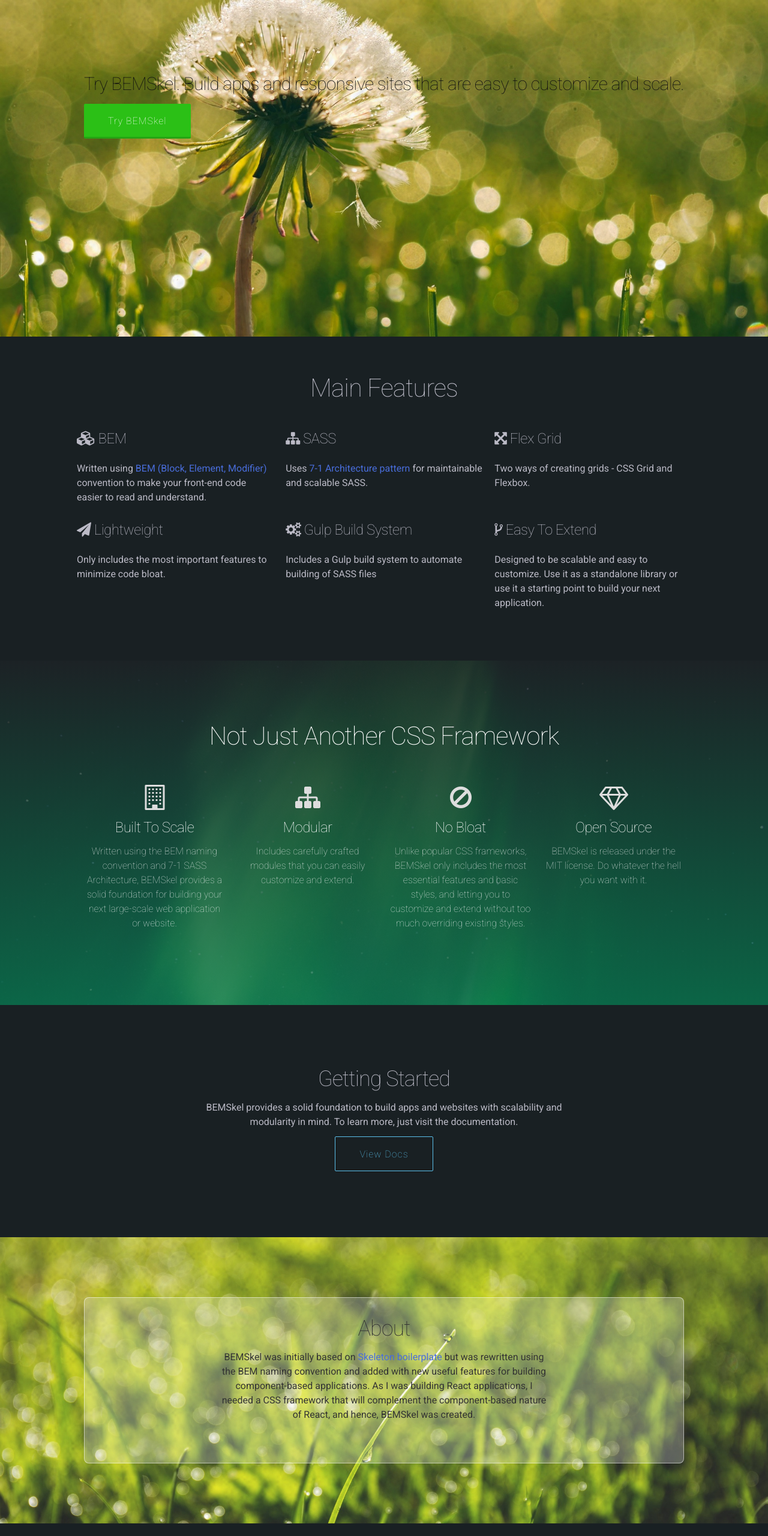
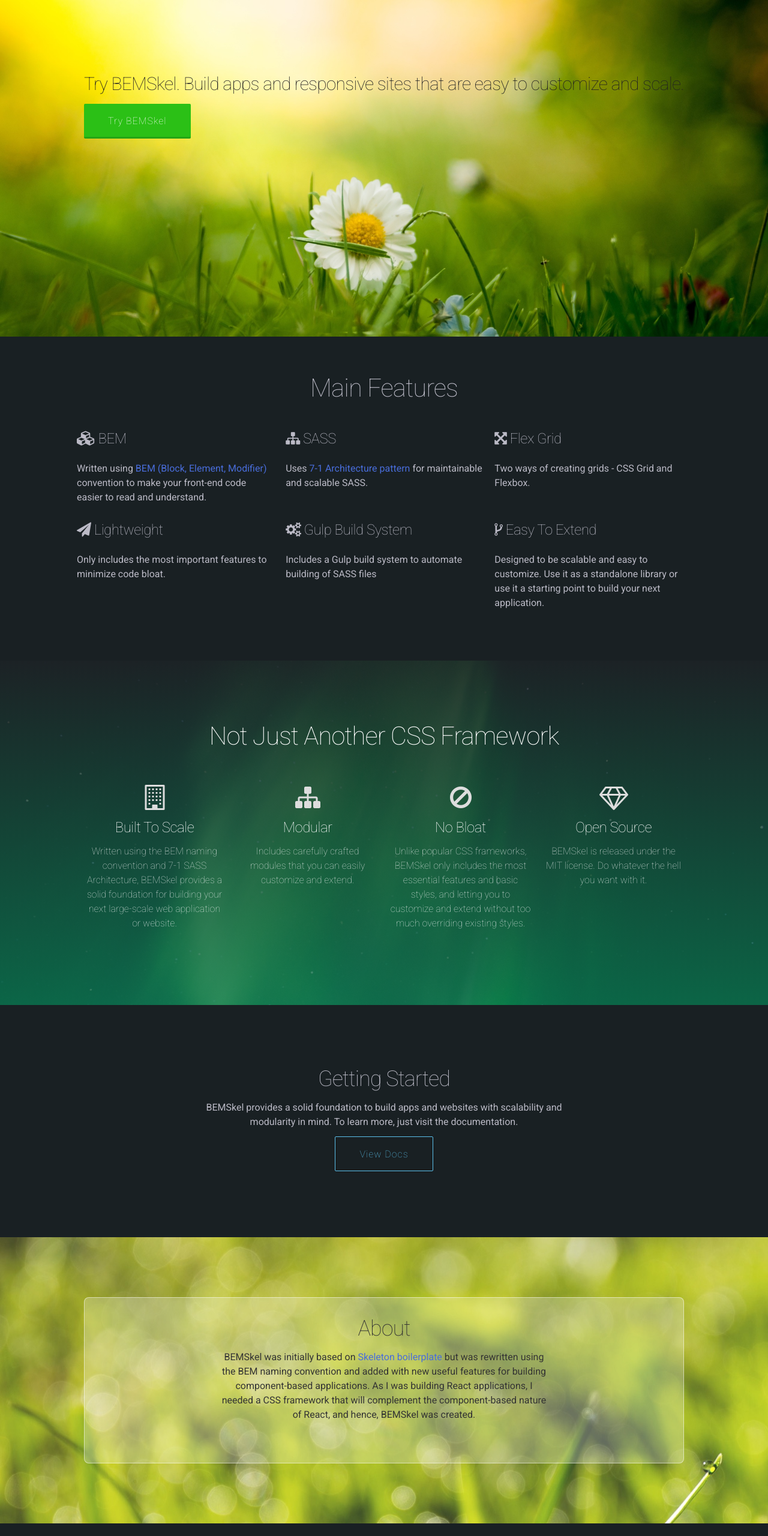
Before and after one commit to karloespiritu/bemskel, a website: page docs/examples/landing/index.html in a window 1280 px wide. Shown: the top 2560 px of the page at 60% size. Drawn offline with Linux system fonts and the light colour scheme.

Commit message:
updade landing sample cover image

```diff
--- a/docs/examples/landing/css/custom.css
+++ b/docs/examples/landing/css/custom.css
@@ -7,9 +7,9 @@
 }
 
 .list-inline > li {
-    display: inline-block;
-    padding-right: 5px;
-    padding-left: 5px;
+  display: inline-block;
+  padding-right: 5px;
+  padding-left: 5px;
 }
 
 /* Sections */
@@ -25,16 +25,14 @@
 
 /* Hero */
 .hero {
-  background-image: url("../images/overlay.png"), url("../images/dandelion.jpg");
-  background-size: auto, cover;
-  /*background-attachment: fixed;*/
-  background-position: top left, center center;
-  background-repeat: repeat, no-repeat;
+  background-image: url("../images/bokeh.jpg");
+  background-size: cover;
+  background-position: top left;
+  background-repeat: no-repeat;
   webkit-background-size: cover;
   -moz-background-size: cover;
   -o-background-size: cover;
-  background-size: cover;
-  color: #111;
+  color: #222;
 }
 
 /* Features */
@@ -83,15 +81,7 @@
 
 /* About */
 .about {
-  background-image: url("../images/overlay.png"), url("../images/grass.jpg");
-  background-size: auto, cover;
-  background-attachment: fixed;
-  background-position: top left, center center;
-  background-repeat: repeat, no-repeat;
-  webkit-background-size: cover;
-  -moz-background-size: cover;
-  -o-background-size: cover;
-  background-size: cover;
+  background-image: url("../images/grass.jpg");
   color: #333;
 }
 
```
Also changed, not shown: docs/examples/landing/images/bokeh.jpg (added), docs/examples/landing/images/dandelion.jpg (deleted), docs/examples/landing/images/overlay.png (deleted).
